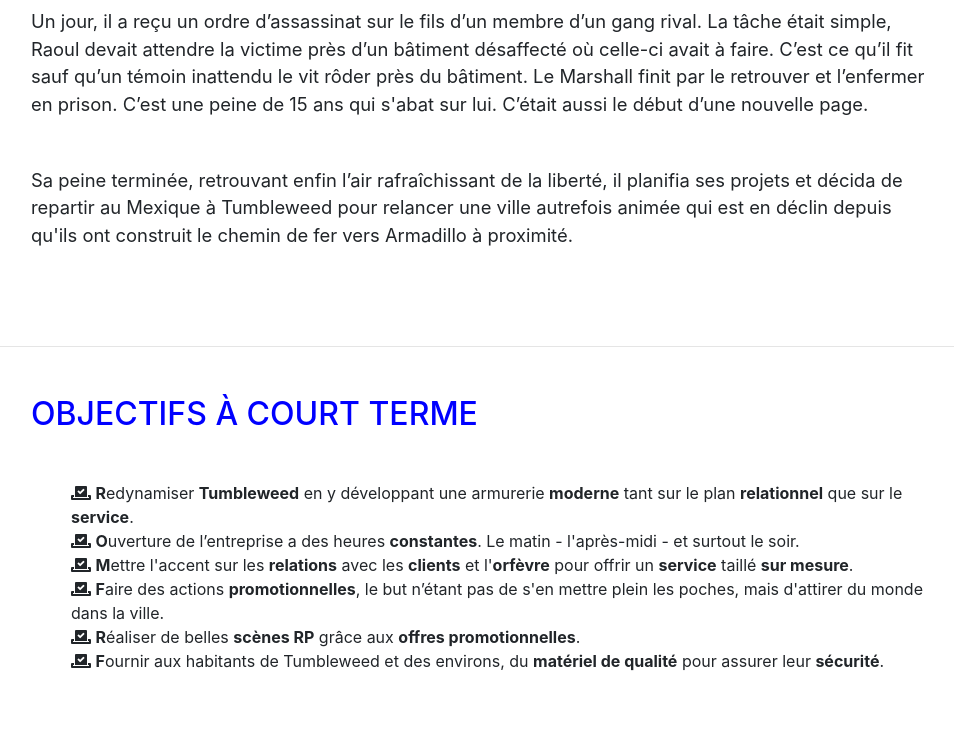
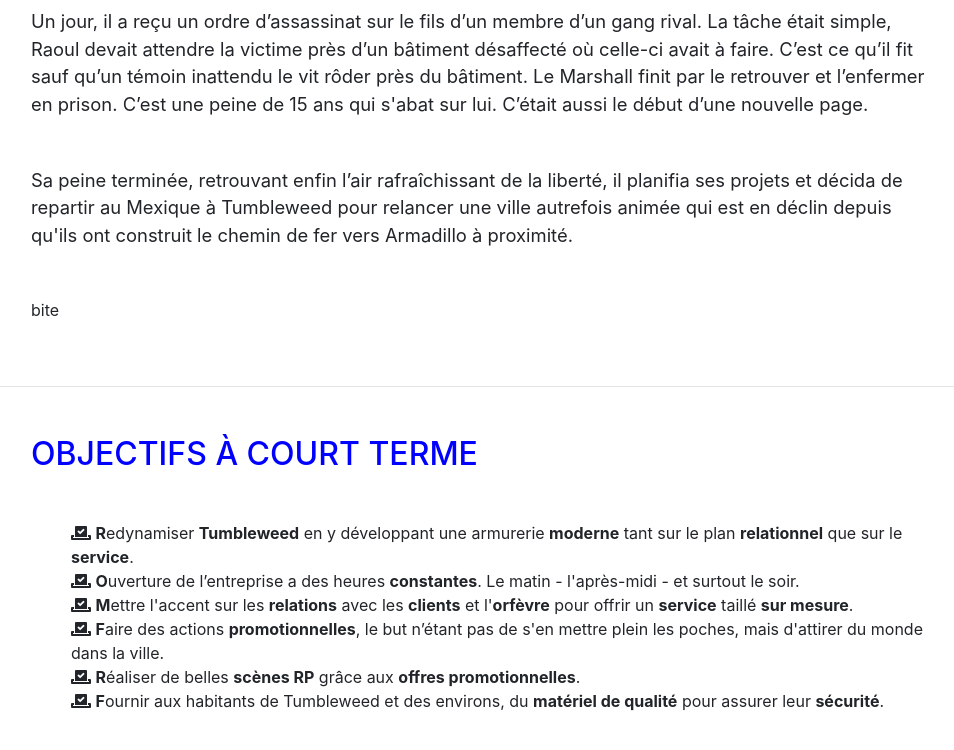
Before and after one commit to Geumja/raoulCastillo, a website with bundled scripts: page index.html in a window 1280 px wide. Shown: the part 1150-1900 px from the top of the page, without its empty margins (289-1243 px from the left). Built offline with nearby package versions, Linux system fonts and the light colour scheme; files whose address does not match are found by name; a web font is replaced by a local one.

Commit message:
c'est une bite

```diff
--- a/index.html
+++ b/index.html
@@ -121,6 +121,8 @@
                 ville autrefois animée
                 qui est en déclin depuis qu'ils ont construit le chemin de fer vers Armadillo à proximité.
             </p>
+
+            <p>bite</p>
         </div>
     </section>
 
```
